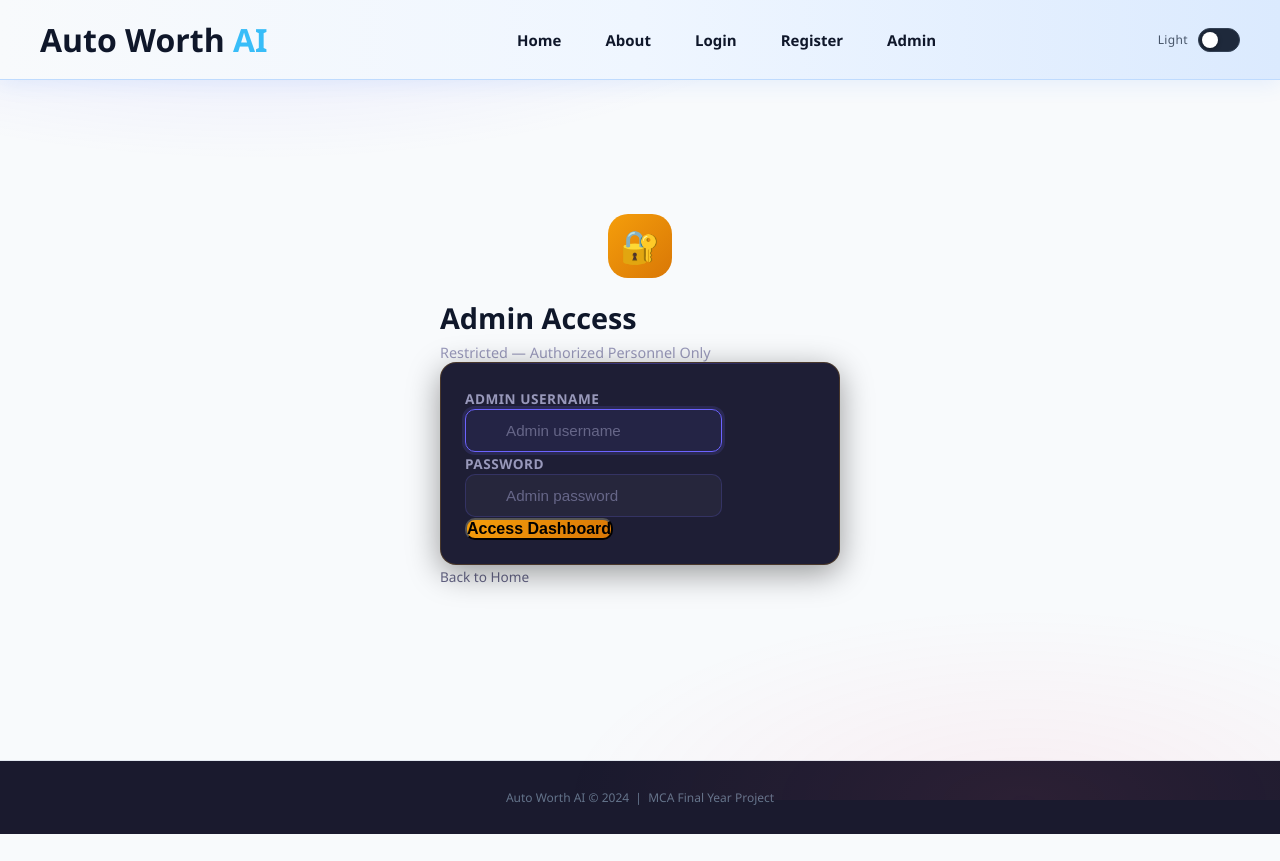
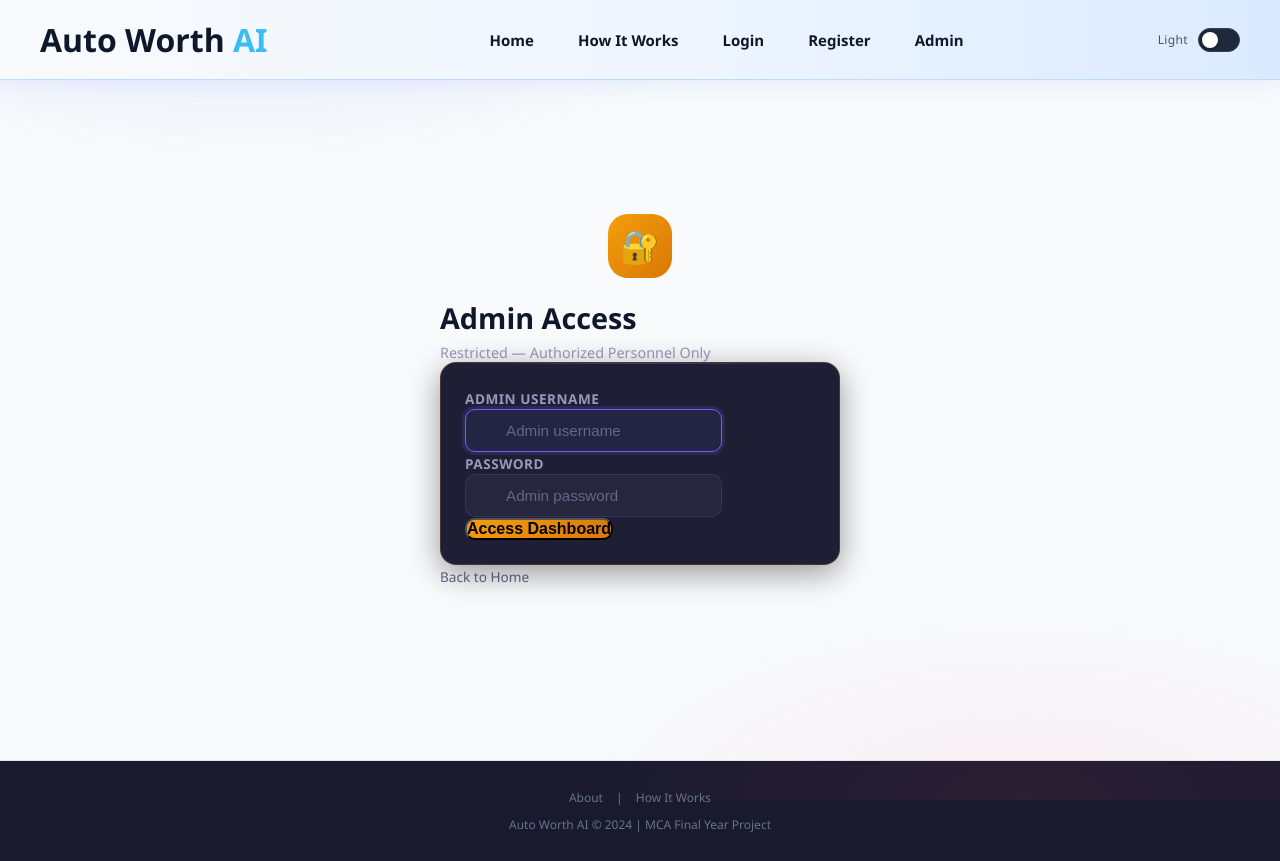
Before and after one commit to SaikrishnaMangalaprthi/Used_Car_Price_Prediction_Using_ML, a Django app: page /AdminLogin/ in a window 1280 px wide. Before the commit the page ends 834 px from the top, so only its background shows below. Run offline with Django 4.2, Linux system fonts and the light colour scheme; parts of the project's set-up code (start-up, migrations or seed data) failed here and were passed over.

Commit message:
Add How It Works page and update site navigation

```diff
--- a/templates/base.html
+++ b/templates/base.html
@@ -226,15 +226,15 @@
       <a href="{% url 'UserHome' %}">Dashboard</a>
       <a href="{% url 'prediction' %}">Predict</a>
       <a href="{% url 'compare_cars' %}">Compare Cars</a>
-      <a href="{% url 'about' %}">About</a>
+      <a href="{% url 'how_it_works' %}">How It Works</a>
       <a href="/logout/" class="btn-logout">Logout — {{ request.session.user_name }}</a>
     {% elif request.session.admin %}
       <a href="{% url 'AdminHome' %}">Dashboard</a>
       <a href="{% url 'RegisterUsersView' %}">Manage Users</a>
-      <a href="{% url 'about' %}">About</a>
+      <a href="{% url 'how_it_works' %}">How It Works</a>
       <a href="/logout/" class="btn-logout">Logout — Admin</a>
     {% else %}
-      <a href="{% url 'about' %}">About</a>
+      <a href="{% url 'how_it_works' %}">How It Works</a>
       <a href="{% url 'UserLogin' %}">Login</a>
       <a href="{% url 'UserRegister' %}">Register</a>
       <a href="{% url 'AdminLogin' %}">Admin</a>
@@ -252,7 +252,15 @@
 <main>{% block content %}{% endblock %}</main>
 
 <footer class="footer" style="text-align:center;padding:28px;font-size:12px;color:var(--muted);border-top:1px solid var(--card-b);margin-top:40px;">
-  Auto Worth AI &copy; 2024 &nbsp;|&nbsp; MCA Final Year Project
+
+  <div style="margin-bottom:10px;">
+    <a href="{% url 'about' %}" style="color:var(--muted);text-decoration:none;margin:0 10px;">About</a>
+    |
+    <a href="{% url 'how_it_works' %}" style="color:var(--muted);text-decoration:none;margin:0 10px;">How It Works</a>
+  </div>
+
+  Auto Worth AI &copy; 2024 | MCA Final Year Project
+
 </footer>
 
 <script>
```
